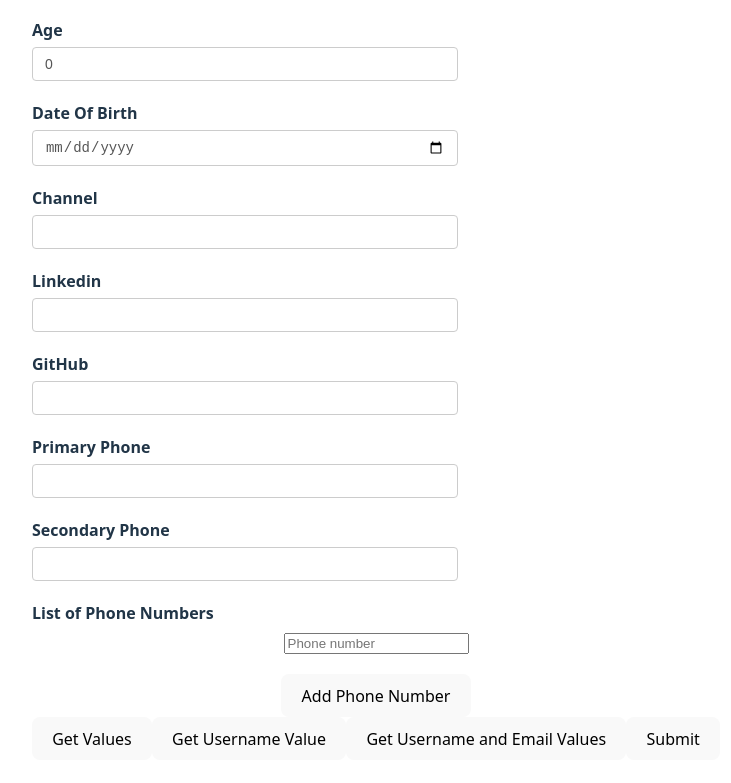
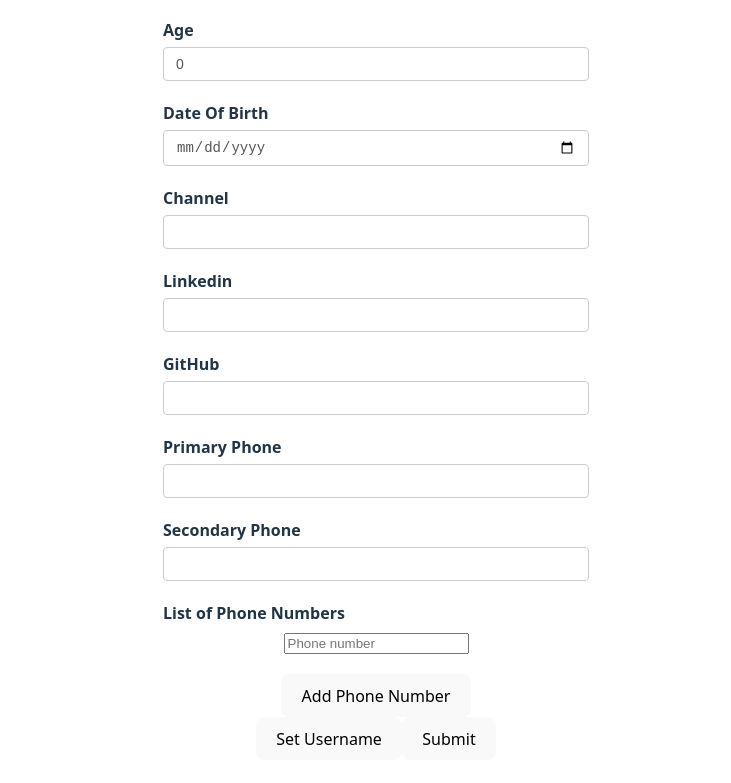
Before and after one commit to herotyphoon/react-hook-form-practice, a React (Vite) app in the folder react-hook-form-practice/: page / in a window 1280 px wide. Shown: the part 305-1088 px from the top of the page, without its empty margins (264-995 px from the left). Built offline with nearby package versions, Linux system fonts and the light colour scheme.

Commit message:
Set Field Values

```diff
--- a/react-hook-form-practice/src/components/YouTubeForm.jsx
+++ b/react-hook-form-practice/src/components/YouTubeForm.jsx
@@ -18,7 +18,7 @@ export const YouTubeForm = () => {
             phNumbers: [{ number: "" }],
         }
     });
-    const {register, control, handleSubmit, formState, watch, getValues} = form;
+    const {register, control, handleSubmit, formState, watch, getValues, setValue} = form;
 
     const {errors} = formState;
 
@@ -31,16 +31,24 @@ export const YouTubeForm = () => {
         console.log("form submitted", data);
     };
 
-    useEffect(() => {
-        const subscription = watch((value) =>
-            console.log(value)
-        );
-        return () => subscription.unsubscribe();
-    }, [watch]);
+    const handleSetValue = () => {
+        setValue("username", "", {
+            shouldDirty: true,
+            shouldTouch: true,
+            shouldValidate: true,
+        });
+    }
 
-    console.log(watch("username"));
-    console.log(watch(["email", "username"]));
-    console.log(watch());
+    // useEffect(() => {
+    //     const subscription = watch((value) =>
+    //         console.log(value)
+    //     );
+    //     return () => subscription.unsubscribe();
+    // }, [watch]);
+
+    // console.log(watch("username"));
+    // console.log(watch(["email", "username"]));
+    // console.log(watch());
 
     return (
         <div>
@@ -170,10 +178,11 @@ export const YouTubeForm = () => {
                         </button>
                     </div>
                 </div>
-
+{/*
                 <button type="button" onClick={() => console.log("Get Values", getValues())}>Get Values</button>
                 <button type="button" onClick={() => console.log(getValues("username"))}>Get Username Value</button>
-                <button type="button" onClick={() => console.log(getValues(["username", "email"]))}>Get Username and Email Values</button>
+                <button type="button" onClick={() => console.log(getValues(["username", "email"]))}>Get Username and Email Values</button> */}
+                <button type="button" onClick={handleSetValue}>Set Username</button>
 
                 <button type="submit">Submit</button>
             </form>
```
